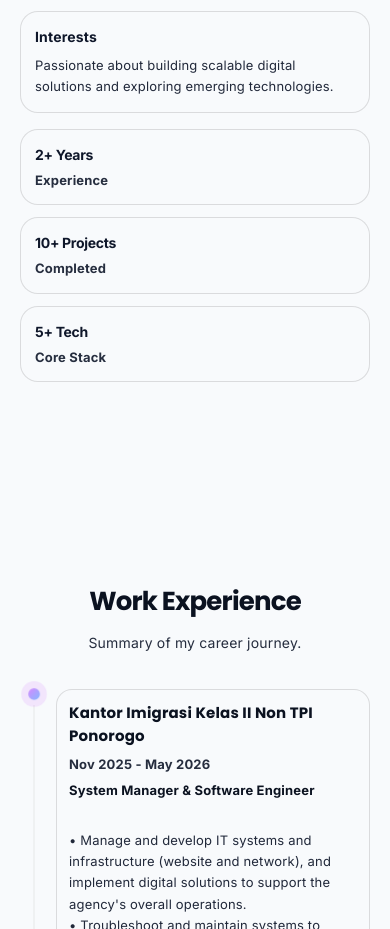
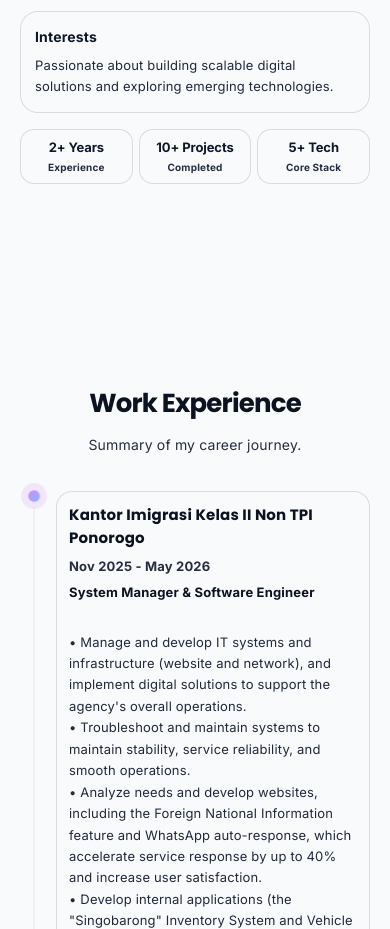
Before and after one commit to ryanea-exe/WebsiteFrontEndReact-NewPortfolio, a React (Vite) app: page / in a window 390 px wide. Shown: the part 2008-2937 px from the top of the page. Built offline with nearby package versions, Linux system fonts and the light colour scheme.

Commit message:
refactor: enhance stats layout and styling for improved responsiveness

```diff
--- a/src/App.css
+++ b/src/App.css
@@ -1142,6 +1142,7 @@
   border: 1px solid var(--border);
   background: rgba(255, 255, 255, 0.05);
   padding: 14px;
+  text-align: center;
 }
 
 .stat__v {
@@ -1296,7 +1297,17 @@
     grid-template-columns: 1fr;
   }
   .stats {
-    grid-template-columns: 1fr;
+    grid-template-columns: repeat(3, 1fr); /* Tetap 3 kolom */
+    gap: 10px;
+  }
+  .stat {
+    padding: 12px;
+  }
+  .stat__v {
+    font-size: 16px;
+  }
+  .stat__k {
+    font-size: 12px;
   }
 
   .skillsGrid {
@@ -1406,11 +1417,20 @@
   .aboutCard__p {
     font-size: 13px;
   }
+  .stats {
+    grid-template-columns: repeat(3, 1fr); /* Tetap 3 kolom sejajar */
+    gap: 8px;
+  }
+  .stat {
+    padding: 10px 8px;
+  }
   .stat__v {
     font-size: 14px;
+    letter-spacing: -0.2px;
   }
   .stat__k {
-    font-size: 13px;
+    font-size: 11px;
+    margin-top: 4px;
   }
 
   .timeline {
@@ -1610,6 +1630,23 @@
   }
   .modal__links .btn {
     width: 100%;
+  }
+
+  .stats {
+    grid-template-columns: repeat(3, 1fr); /* Tetap 3 kolom */
+    gap: 6px;
+  }
+  .stat {
+    padding: 8px 6px;
+    border-radius: 14px;
+  }
+  .stat__v {
+    font-size: 13px;
+    letter-spacing: -0.1px;
+  }
+  .stat__k {
+    font-size: 10px;
+    margin-top: 3px;
   }
 }
 
```
